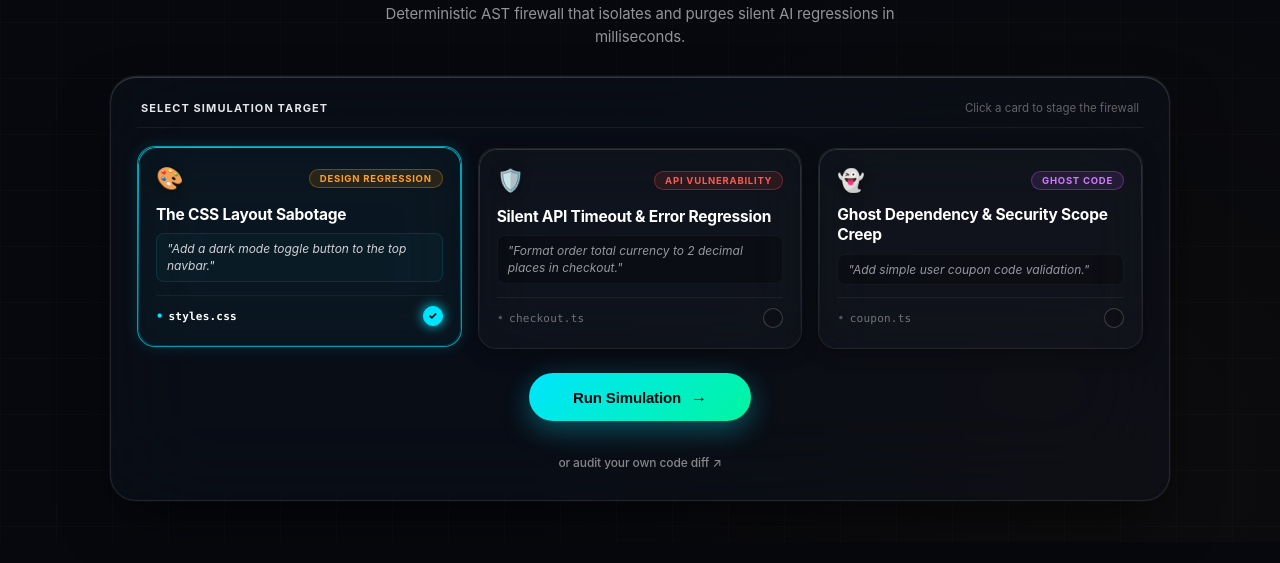
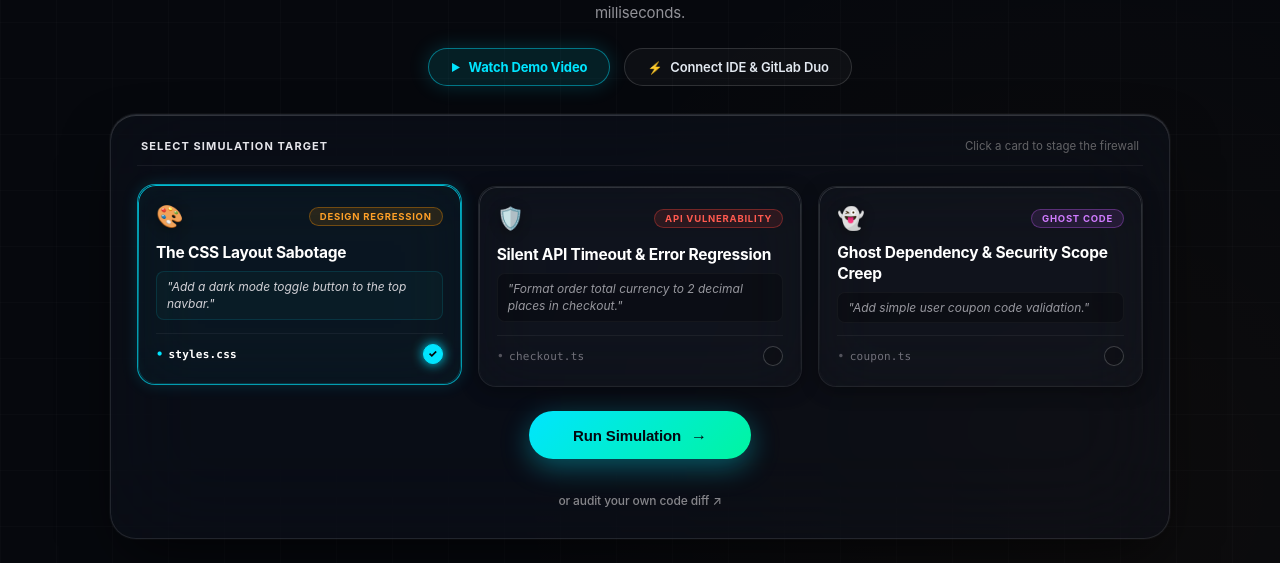
Before and after one commit to reachmeghanashyam-coder/scopeguard, a website built with Vite: page index.html in a window 1280 px wide. Shown: the part 258-821 px from the top of the page. Before the commit the page ends 800 px from the top, so only its background shows below. Built offline with nearby package versions, Linux system fonts and the light colour scheme.

Commit message:
feat(ui): relocate demo video and install CTAs to hero section with modern obsidian styling

```diff
--- a/index.html
+++ b/index.html
@@ -16,16 +16,6 @@
         <span class="status-dot"></span>
         <span class="brand-text">SCOPEGUARD</span>
       </div>
-      <div style="display:flex;align-items:center;gap:12px;">
-        <button class="nav-demo-btn" id="open-video-modal-btn">
-          <span class="play-icon">▶</span>
-          <span>Watch 90s Reveal</span>
-        </button>
-        <button class="nav-install-btn" id="open-install-modal-btn">
-          <span class="install-bolt">⚡</span>
-          <span>Add to Cursor / VS Code</span>
-        </button>
-      </div>
     </header>
 
     <!-- Oversized Hero Section (Relayeo Style) -->
@@ -35,6 +25,17 @@
         <span class="hero-line-cyan">Ship with certainty.</span>
       </h1>
       <p class="hero-single-subtitle">Deterministic AST firewall that isolates and purges silent AI regressions in milliseconds.</p>
+
+      <div class="hero-cta-group">
+        <button class="hero-btn-primary" id="open-video-modal-btn">
+          <span class="play-icon">▶</span>
+          <span>Watch Demo Video</span>
+        </button>
+        <button class="hero-btn-secondary" id="open-install-modal-btn">
+          <span class="install-bolt">⚡</span>
+          <span>Connect IDE & GitLab Duo</span>
+        </button>
+      </div>
     </section>
 
     <!-- Grounded Apple Glass Chassis Stage -->
@@ -195,7 +196,7 @@
   <div class="modal-backdrop" id="install-modal">
     <div class="modal-window install-modal-window">
       <div class="modal-header">
-        <span>ADD TO CURSOR & VS CODE WORKSPACE</span>
+        <span>CONNECT IDE, GITLAB DUO & GIT HOOKS</span>
         <button class="close-btn" id="close-install-modal-btn">✕</button>
       </div>
       <div class="modal-body install-body">
@@ -233,12 +234,12 @@
       <div class="modal-header" style="padding: 14px 20px; background: rgba(255, 255, 255, 0.03); border-bottom: 1px solid rgba(255, 255, 255, 0.08);">
         <div style="display: flex; align-items: center; gap: 8px;">
           <span class="mini-pulse"></span>
-          <span style="font-weight: 800; font-size: 11px; letter-spacing: 0.1em; color: var(--cyan);">SCOPEGUARD // 90-SECOND KINETIC REVEAL</span>
+          <span style="font-weight: 800; font-size: 11px; letter-spacing: 0.1em; color: var(--cyan);">SCOPEGUARD // DEMO VIDEO</span>
         </div>
         <button class="close-btn" id="close-video-modal-btn">✕</button>
       </div>
       <div class="video-container" style="position: relative; padding-bottom: 56.25%; height: 0; background: #000;">
-        <iframe id="video-frame" style="position: absolute; top: 0; left: 0; width: 100%; height: 100%; border: none;" src="https://www.youtube-nocookie.com/embed/dQw4w9WgXcQ?rel=0" title="ScopeGuard 90s Kinetic Demo" allow="accelerometer; autoplay; clipboard-write; encrypted-media; gyroscope; picture-in-picture" allowfullscreen></iframe>
+        <iframe id="video-frame" style="position: absolute; top: 0; left: 0; width: 100%; height: 100%; border: none;" src="https://www.youtube-nocookie.com/embed/dQw4w9WgXcQ?rel=0" title="ScopeGuard Demo Video" allow="accelerometer; autoplay; clipboard-write; encrypted-media; gyroscope; picture-in-picture" allowfullscreen></iframe>
       </div>
     </div>
   </div>
--- a/src/style.css
+++ b/src/style.css
@@ -1384,3 +1384,62 @@ body {
   color: #050608;
   border-color: var(--cyan);
 }
+
+
+/* Hero CTA Group */
+.hero-cta-group {
+  display: flex;
+  align-items: center;
+  justify-content: center;
+  gap: 14px;
+  margin-top: 10px;
+}
+
+.hero-btn-primary {
+  background: rgba(0, 229, 255, 0.1);
+  border: 1px solid rgba(0, 229, 255, 0.45);
+  color: var(--cyan);
+  font-family: inherit;
+  font-size: 13px;
+  font-weight: 700;
+  letter-spacing: -0.01em;
+  padding: 10px 22px;
+  border-radius: 99px;
+  cursor: pointer;
+  display: inline-flex;
+  align-items: center;
+  gap: 8px;
+  transition: all 0.25s cubic-bezier(0.16, 1, 0.3, 1);
+  box-shadow: 0 0 20px rgba(0, 229, 255, 0.18);
+}
+
+.hero-btn-primary:hover {
+  background: rgba(0, 229, 255, 0.2);
+  border-color: var(--cyan);
+  box-shadow: 0 0 30px rgba(0, 229, 255, 0.4);
+  transform: translateY(-2px);
+}
+
+.hero-btn-secondary {
+  background: rgba(255, 255, 255, 0.03);
+  border: 1px solid rgba(255, 255, 255, 0.14);
+  color: #E2E8F0;
+  font-family: inherit;
+  font-size: 13px;
+  font-weight: 600;
+  letter-spacing: -0.01em;
+  padding: 10px 22px;
+  border-radius: 99px;
+  cursor: pointer;
+  display: inline-flex;
+  align-items: center;
+  gap: 8px;
+  transition: all 0.25s cubic-bezier(0.16, 1, 0.3, 1);
+}
+
+.hero-btn-secondary:hover {
+  background: rgba(255, 255, 255, 0.08);
+  border-color: rgba(255, 255, 255, 0.3);
+  color: #FFFFFF;
+  transform: translateY(-2px);
+}
```
